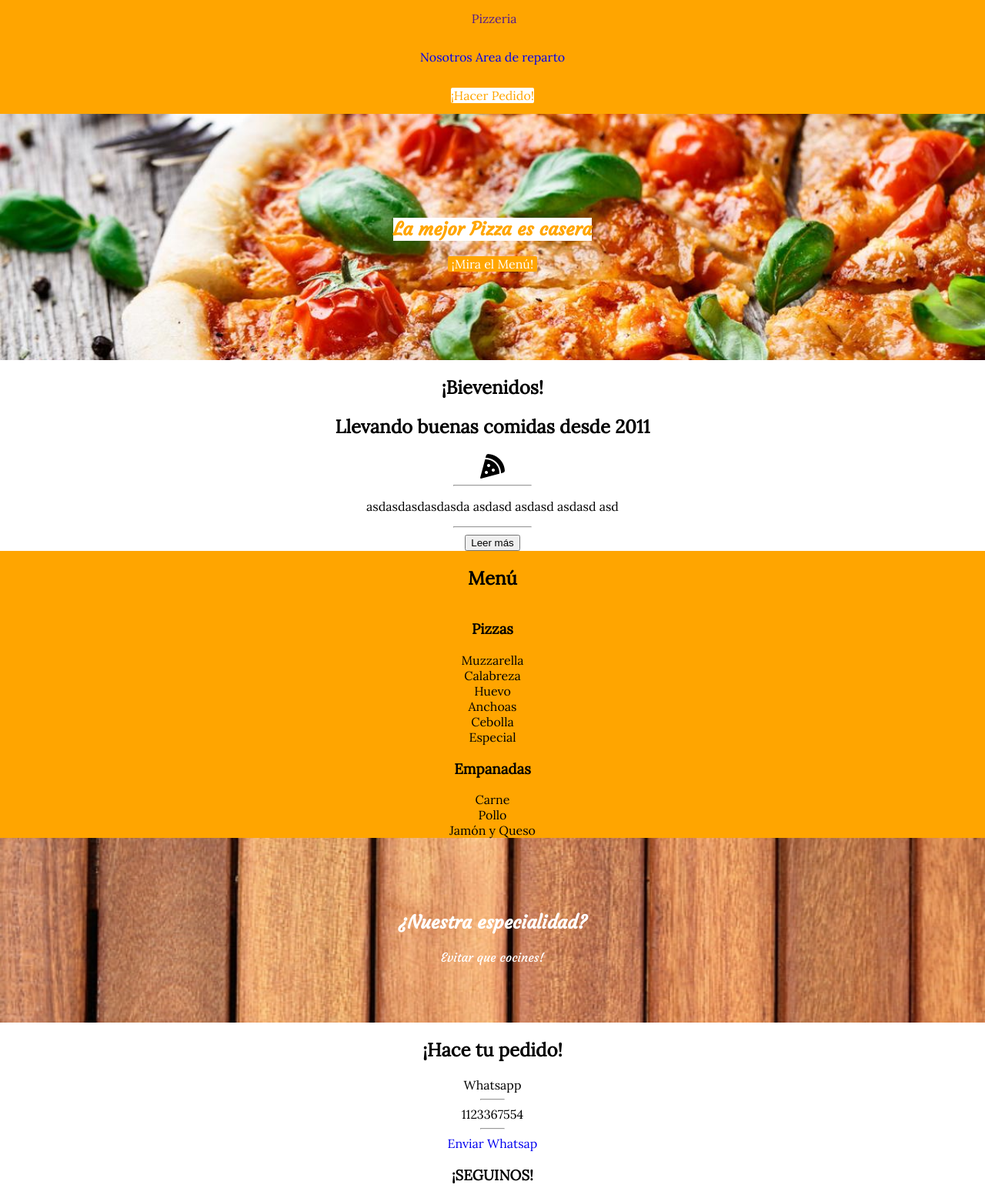
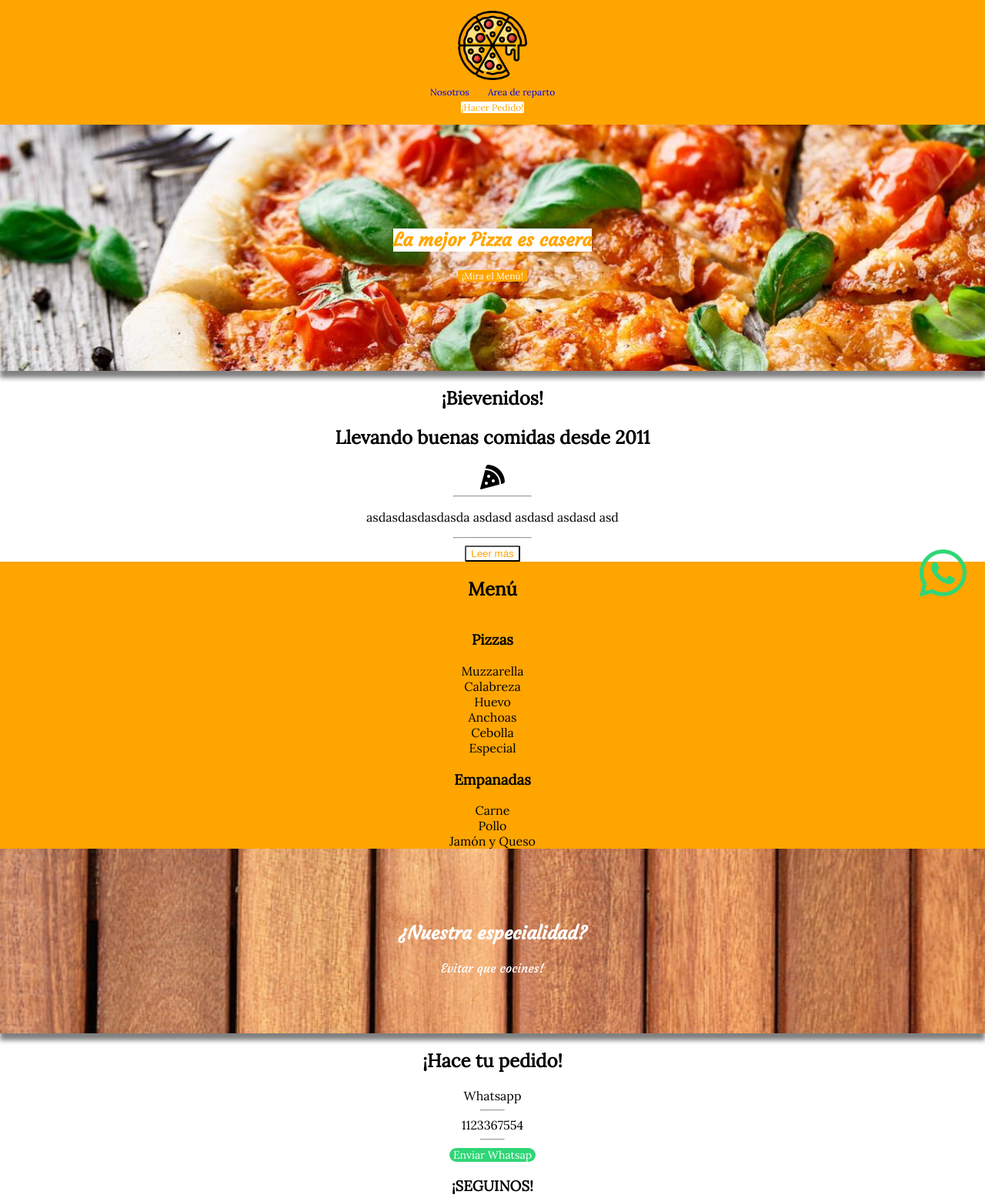
Before and after one commit to JorP8/pizzeria0.github.io, a plain HTML site: page index.html in a window 1280 px wide. Shown: the top 1557 px of the page at 77% size. Drawn offline with Linux system fonts and the light colour scheme.

Commit message:
Add files via upload

```diff
--- a/index.html
+++ b/index.html
@@ -10,14 +10,17 @@
 	<link href="https://fonts.googleapis.com/css2?family=Fraunces:opsz,wght@9..144,500&family=Lora&display=swap" rel="stylesheet">
 </head>
 <body>
-	<header>
+	<div class="subir">
+		<a href="https://walink.co/1c266e" target="about_blank"><i class="fa-brands fa-whatsapp"></i></a>
+	</div>
+	<header id="home">
 		<div class="logo">
-			<img src="">
-			<a href="">Pizzeria</a>
+			<img src="img/logo.png" alt="logo de pizzeria" width="90px">
+
 		</div>
 		<div class="menu">
 			<a href="#">Nosotros</a>
-			<a href="#">Area de reparto</a>
+			<a href="#reparto">Area de reparto</a>
 
 		</div>
 		<div class="pedido">
@@ -86,6 +89,7 @@
 			<span><hr width="30"> 1123367554 <hr width="30">
 			</span>
 			<a href="https://walink.co/1c266e" target="about_blank">Enviar Whatsap</a>
+
 			<h3>¡SEGUINOS!</h3>
 			<div class="redes">
 				<i class="fa-brands fa-facebook-f"></i>
@@ -94,6 +98,13 @@
 
 			</div>
 		</div>
+
+	</section>
+	<section id="reparto" >
+		<di class="container">
+			<h2>¿Donde repartimos?</h2>
+			<iframe src="https://www.google.com/maps/embed?pb=!1m18!1m12!1m3!1d104650.75914402057!2d-58.46346208187753!3d-34.948180737900145!2m3!1f0!2f0!3f0!3m2!1i1024!2i768!4f13.1!3m3!1m2!1s0x95bd2ac722a20aff%3A0x7085c1356f2d97a5!2sGuernica%2C%20Provincia%20de%20Buenos%20Aires!5e0!3m2!1ses-419!2sar!4v1653396449966!5m2!1ses-419!2sar" width="100%" height="550px" style="border:0;" allowfullscreen="" loading="lazy" referrerpolicy="no-referrer-when-downgrade"></iframe>
+		</di>
 
 	</section>
 
--- a/styles.css
+++ b/styles.css
@@ -6,6 +6,7 @@ body{
 	font-family: 'Lora', serif;
 }
 a{
+	font-size: 12px;
 	text-decoration: none;
 }
 .pedido a{
@@ -37,13 +38,19 @@ header{
 	justify-content: space-between;
 	align-items: center;
 	padding: 14px;
+	box-shadow: 0px 9px 15px black;
 
+}
+.menu a{
+	padding: 3px 10px;
 }
 .container{
 	height: auto;
 	width: 100%;
 	text-align: center;
 	flex-direction: column;
+	box-shadow: 0px 9px 6px grey;
+
 }
 #2 .container{
 	display: flex;
@@ -51,6 +58,12 @@ header{
 	justify-content: center;
 	align-items: center;
 	text-align: center;
+}
+.container button{
+	color: orange;
+	background: white;
+	border-radius: 2px;
+
 }
 
 #hero .container{
@@ -68,6 +81,7 @@ header{
 
 }
 #pizzas .container{
+
 	background-color: orange;
 	height: auto;
 	display: flex;
@@ -91,14 +105,48 @@ background-position: center center;
 background-repeat: no-repeat;
 }
 #pedidos .container{
-	height: 40vh;
+	height: auto;
+	align-items: center;
+	text-align: center;
+	justify-content: center;
+}
+#pedidos a{
+	font-size: 14px;
+	color: white;
+	background: #2FD676;
+	border-radius: 15px;
+	padding: 0px 5px;
+	transition: .4s;
+}
+#pedidos a:hover{
+	font-size: 30px;
+}
+#reparto .container{
+	display: flex;
+	justify-content: center;
+	align-items: center;
 }
 footer .container{
 	height: 10vh;
 	background-color: orange;
 }
 i{
+
 	height: 30px;
 	font-size: 32px;
 	padding: 0 4px;
 }
+.subir i{
+	color: #2FD676;
+	height: 70px;
+	font-size: 70px;
+	padding: 0 4px;
+}
+.subir {
+
+	position: fixed;
+	align-items: flex-end;
+	z-index: 999;
+	right: 20px;
+	bottom: 20px;
+}
```
Also changed, not shown: img/logo.png (added).
